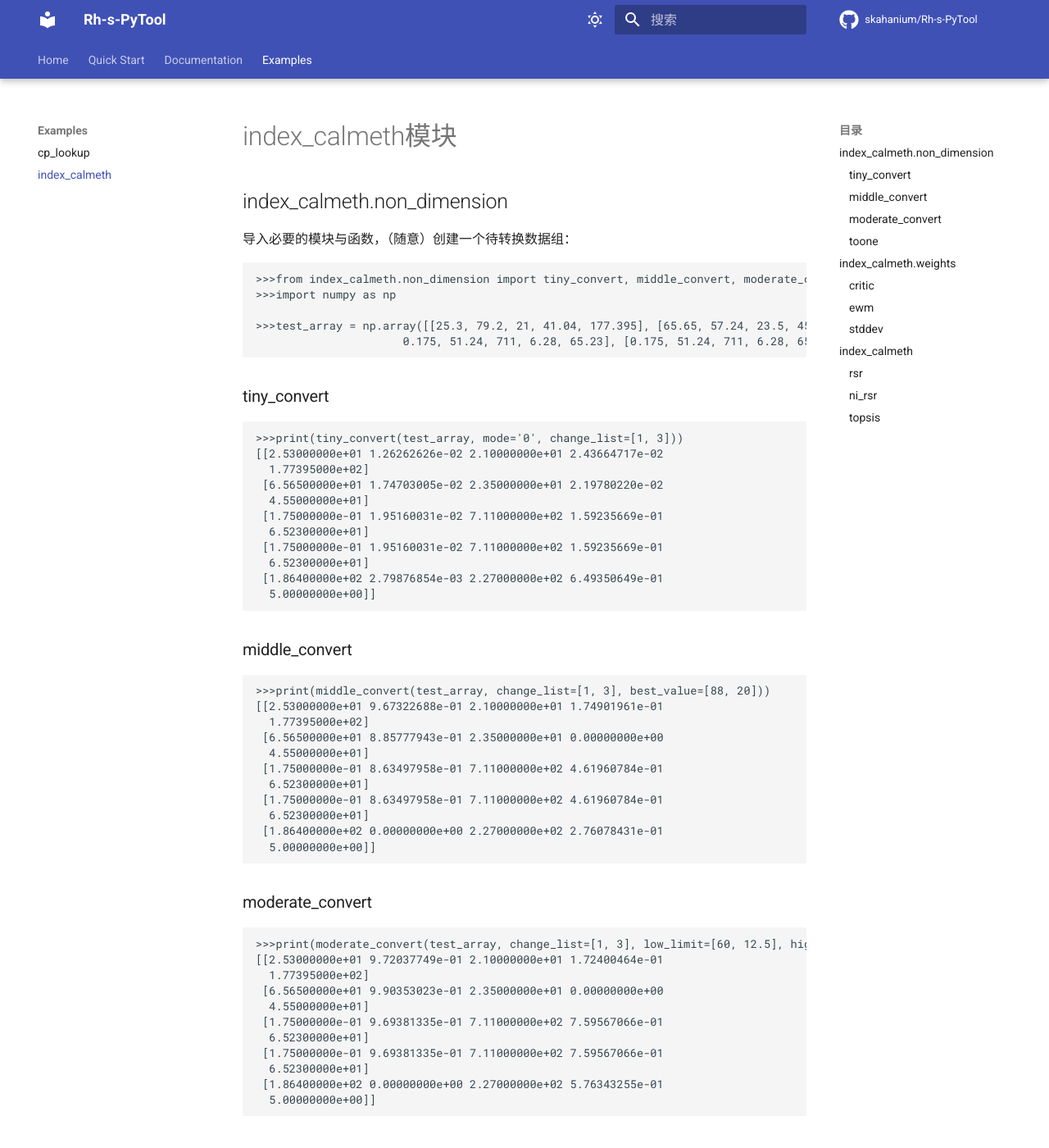
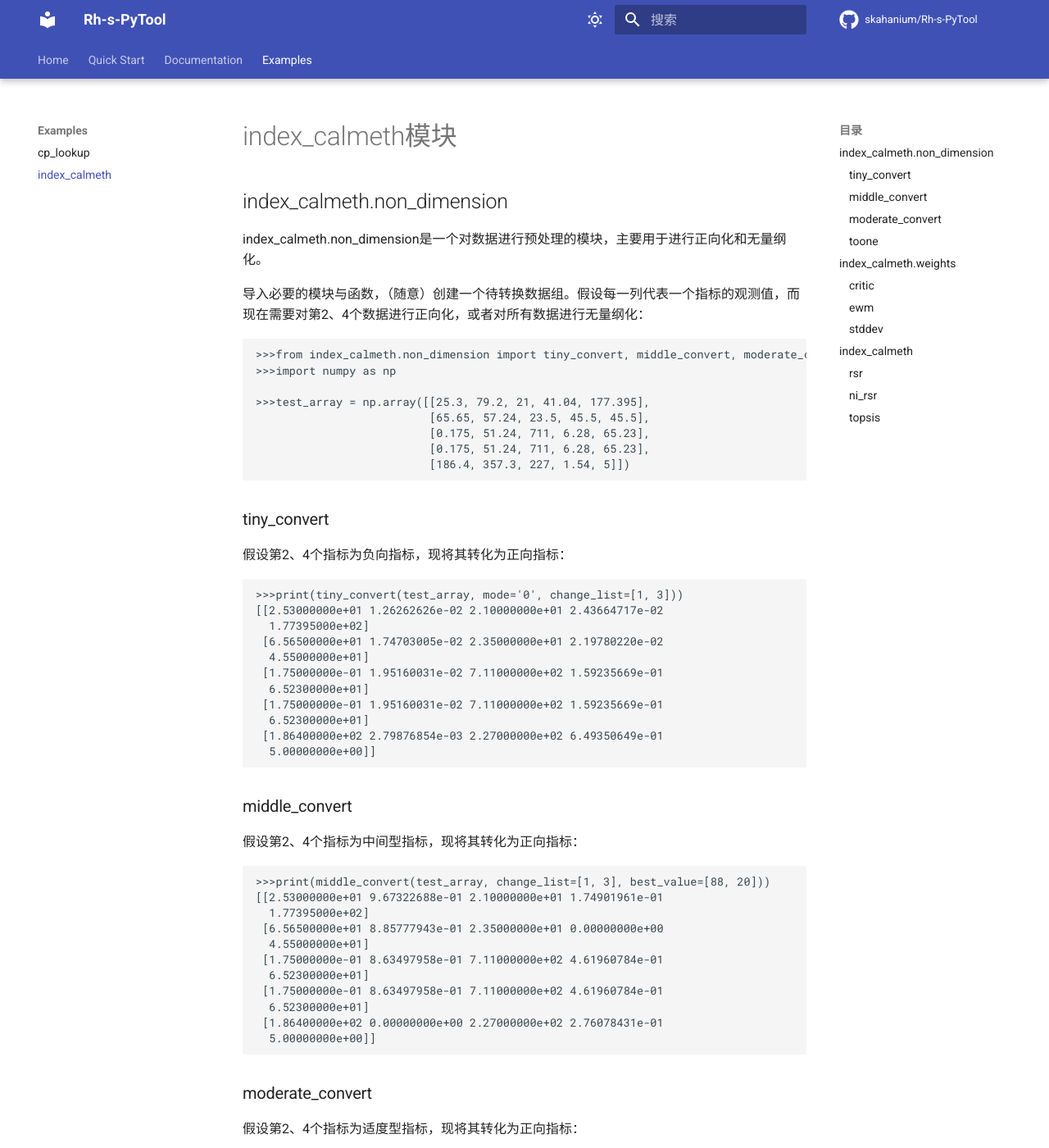
Before and after one commit to skahanium/Rh-s-PyTool, an MkDocs documentation site: the page built from docs/examples/index_calmeth.md, in a window 1280 px wide and 1400 px high. Shown: the whole window at 82% size. Built offline with MkDocs 1.6.1 and Material for MkDocs 9.7.7, drawn with Linux system fonts in a browser that asks for light colours; comment, search, counter and statistics services are not loaded; the version menu is left out; some of the changed text lies outside the part shown.

Commit message:
修复bug，完善文档。

````diff
--- a/docs/examples/index_calmeth.md
+++ b/docs/examples/index_calmeth.md
@@ -1,16 +1,22 @@
 # index_calmeth模块
 
 ## index_calmeth.non_dimension
-导入必要的模块与函数，（随意）创建一个待转换数据组：
+index_calmeth.non_dimension是一个对数据进行预处理的模块，主要用于进行正向化和无量纲化。
+
+导入必要的模块与函数，（随意）创建一个待转换数据组。假设每一列代表一个指标的观测值，而现在需要对第2、4个数据进行正向化，或者对所有数据进行无量纲化：
 ```python
 >>>from index_calmeth.non_dimension import tiny_convert, middle_convert, moderate_convert, toone
 >>>import numpy as np
 
->>>test_array = np.array([[25.3, 79.2, 21, 41.04, 177.395], [65.65, 57.24, 23.5, 45.5, 45.5], [
-                      0.175, 51.24, 711, 6.28, 65.23], [0.175, 51.24, 711, 6.28, 65.23], [186.4, 357.3, 227, 1.54, 5]])
+>>>test_array = np.array([[25.3, 79.2, 21, 41.04, 177.395],
+                          [65.65, 57.24, 23.5, 45.5, 45.5],
+                          [0.175, 51.24, 711, 6.28, 65.23],
+                          [0.175, 51.24, 711, 6.28, 65.23],
+                          [186.4, 357.3, 227, 1.54, 5]])
 ```
 
 ### tiny_convert
+假设第2、4个指标为负向指标，现将其转化为正向指标：
 ```python
 >>>print(tiny_convert(test_array, mode='0', change_list=[1, 3]))
 [[2.53000000e+01 1.26262626e-02 2.10000000e+01 2.43664717e-02
@@ -26,6 +32,7 @@
 ```
 
 ### middle_convert
+假设第2、4个指标为中间型指标，现将其转化为正向指标：
 ```python
 >>>print(middle_convert(test_array, change_list=[1, 3], best_value=[88, 20]))
 [[2.53000000e+01 9.67322688e-01 2.10000000e+01 1.74901961e-01
@@ -41,6 +48,7 @@
 ```
 
 ### moderate_convert
+假设第2、4个指标为适度型指标，现将其转化为正向指标：
 ```python
 >>>print(moderate_convert(test_array, change_list=[1, 3], low_limit=[60, 12.5], high_limit=[71.2, 19.63]))
 [[2.53000000e+01 9.72037749e-01 2.10000000e+01 1.72400464e-01
@@ -56,6 +64,7 @@
 ```
 
 ### toone
+对所有数据进行无量纲化（模式”1“代表均值归一化）：
 ```python
 >>>print(toone(test_array, mode='1'))
 [[-0.16238421 -0.13083709 -0.46043478  0.47570519  0.61326605]
@@ -67,35 +76,45 @@
 
 
 ## index_calmeth.weights
+index_calmeth.weights是一个客观赋权的模块，可以用于计算不同指标的权重。
+
 导入必要的模块与函数，（随意）创建一个待转换数据组。以该数据组的每一列作为一个评价指标，计算每个指标的权重：
 ```python
 >>>from index_calmeth.non_dimension import tiny_convert, middle_convert, moderate_convert, toone
 >>>import numpy as np
 
->>>test_array = np.array([[25.3, 79.2, 21, 41.04, 177.395], [65.65, 57.24, 23.5, 45.5, 45.5], [
-                      0.175, 51.24, 711, 6.28, 65.23], [0.175, 51.24, 711, 6.28, 65.23], [186.4, 357.3, 227, 1.54, 5]])
+>>>test_array = np.array([[25.3, 79.2, 21, 41.04, 177.395],
+                          [65.65, 57.24, 23.5, 45.5, 45.5],
+                          [0.175, 51.24, 711, 6.28, 65.23],
+                          [0.175, 51.24, 711, 6.28, 65.23],
+                          [186.4, 357.3, 227, 1.54, 5]])
 ```
 
 ### critic
+利用critic赋权法计算指标权重
 ```python
 >>>print(critic(test_array))
 [0.16765873, 0.17370798, 0.27164073, 0.22001484, 0.16697772]
 ```
 
 ### ewm
+利用熵权法计算指标权重
 ```python
 >>>print(ewm(test_array))
 [0.19189057 0.1316655  0.21496771 0.21786722 0.243609]
 ```
 
 ### stddev
+利用标准离差法计算指标权重
 ```python
 >>>print(stddev(test_array))
 [0.18866013 0.19684011 0.22877436 0.21825414 0.16747126]
 ```
 
 ## index_calmeth
-导入必要的模块与函数，（随意）创建一个待转换数据组。以该数据组的每一列作为一个评价指标，且假设都已经经过正向化：
+index_calmeth是一个综合评价的模块，可以利用其为多指标数据进行总体评分。
+
+导入必要的模块与函数，（随意）创建一个待转换数据组。以该数据组的每一列作为一个评价指标，且假设都已经过正向化：
 ```python
 >>>from index_calmeth.evaluation import rsr, ni_rsr, topsis
 >>>from index_calmeth.weights import critic
@@ -105,6 +124,7 @@
 ```
 
 ### rsr
+利用整次秩和比方法打分：
 ```python
 >>>print(rsr(test_array, critic(test_array)))
 matrix([[0.47298203],
@@ -117,6 +137,7 @@
 ```
 
 ### ni_rsr
+利用非整次秩和比方法打分：
 ```python
 >>>print(ni_rsr(test_array, critic(test_array)))
 matrix([[0.76082196],
@@ -129,6 +150,7 @@
 ```
 
 ### topsis
+利用优劣解距离方法打分：
 ```python
 >>>print(topsis(test_array, critic(test_array)))
 matrix([[0.74850458],
````
Also changed, not shown: README.md (+1 -1 lines), docs/examples/cp_lookup.md (+14 -0 lines), docs/index.md (+1 -1 lines), 1 other file.
